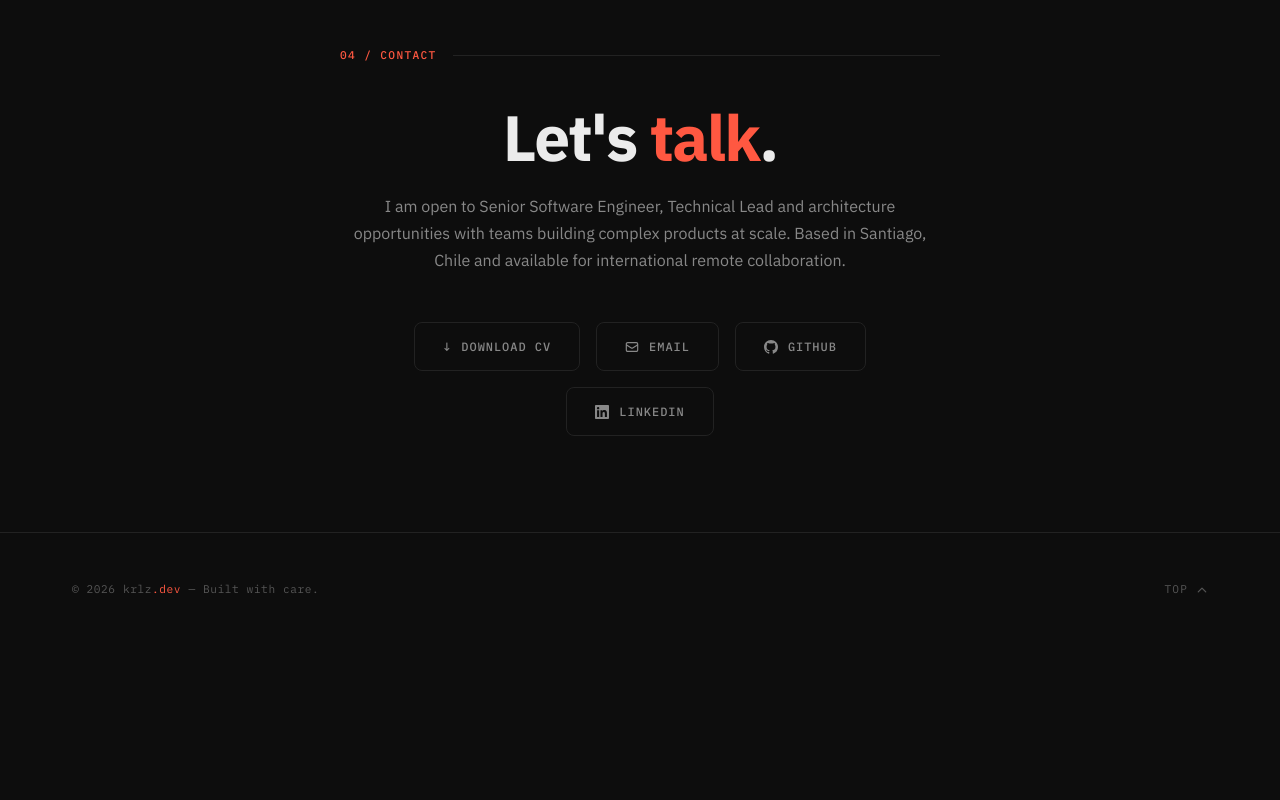
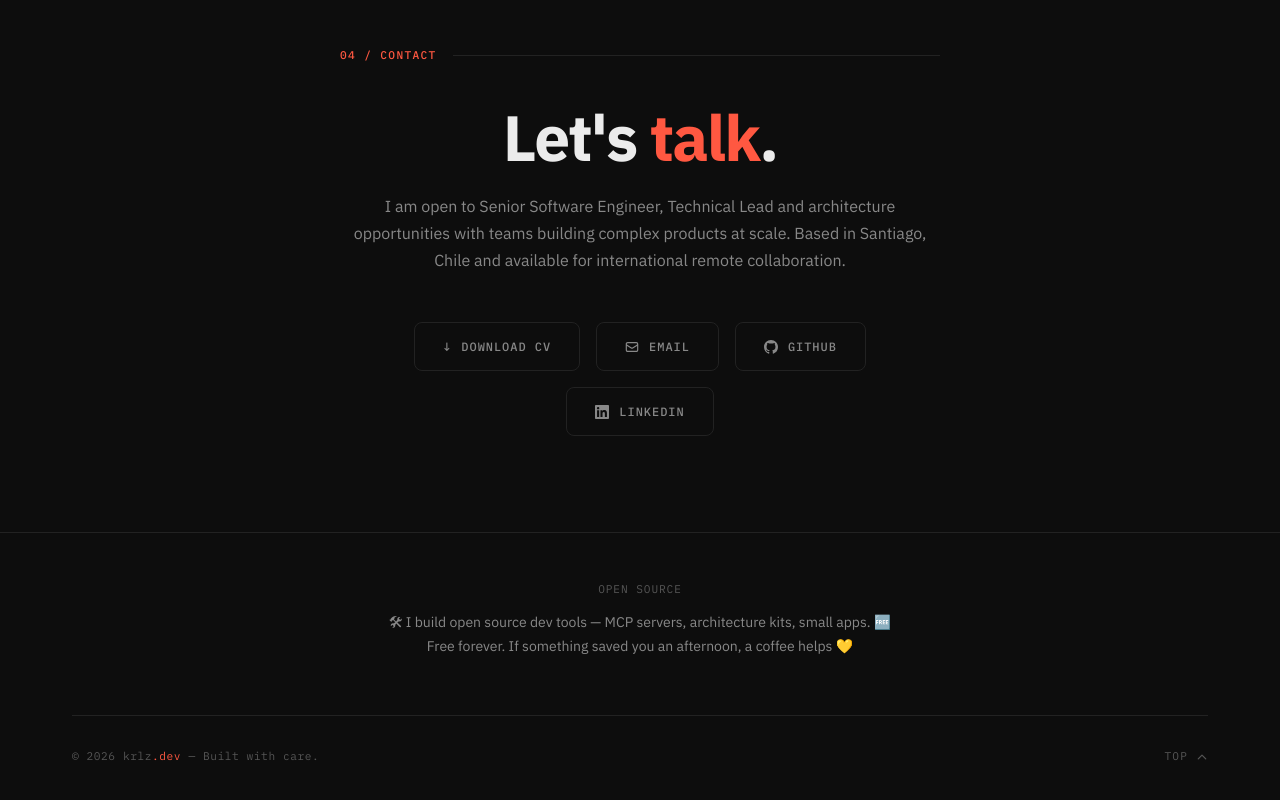
Before and after one commit to krlz-dev/krlz, a Next.js app: page / in a window 1280 px wide. Shown: the part 4266-5066 px from the top of the page. Before the commit the page ends 4913 px from the top, so only its background shows below. Built offline with nearby package versions, Linux system fonts and the light colour scheme.

Commit message:
Add Buy Me a Coffee support section to footer
The upstream BMC script injects its markup where it is parsed, so it is
mounted into a container ref on the client instead of inlined in JSX.
Cleans up on unmount to avoid duplicate buttons under StrictMode.

```diff
--- a/src/components/layout/Footer.tsx
+++ b/src/components/layout/Footer.tsx
@@ -1,11 +1,26 @@
 import Link from "next/link";
+import BuyMeACoffee from "@/components/ui/BuyMeACoffee";
 
 export default function Footer() {
   return (
     <footer className="py-12 border-t border-border">
-      <div className="max-w-[1200px] mx-auto px-8 max-md:px-5 flex justify-between items-center">
+      <div className="max-w-[1200px] mx-auto px-8 max-md:px-5 flex flex-col items-center gap-8">
+        <div className="text-center max-w-[520px]">
+          <p className="font-mono text-[0.7rem] text-text-muted tracking-[0.08em] uppercase mb-3">
+            Open source
+          </p>
+          <p className="text-sm text-text-secondary leading-[1.7] mb-6">
+            🛠 I build open source dev tools — MCP servers, architecture kits,
+            small apps. 🆓 Free forever. If something saved you an afternoon, a
+            coffee helps 💛
+          </p>
+          <BuyMeACoffee />
+        </div>
+
+        <div className="w-full flex justify-between items-center pt-8 border-t border-border">
           <p className="font-mono text-[0.7rem] text-text-muted tracking-[0.05em]">
-          &copy; {new Date().getFullYear()} krlz<span className="text-accent">.dev</span> — Built with care.
+            &copy; {new Date().getFullYear()} krlz
+            <span className="text-accent">.dev</span> — Built with care.
           </p>
           <Link
             href="/"
@@ -29,6 +44,7 @@ export default function Footer() {
             </svg>
           </Link>
         </div>
+      </div>
     </footer>
   );
 }
--- /dev/null
+++ b/src/components/ui/BuyMeACoffee.tsx
@@ -0,0 +1,45 @@
+"use client";
+
+import { useEffect, useRef } from "react";
+
+const BMC_SRC = "https://cdnjs.buymeacoffee.com/1.0.0/button.prod.min.js";
+
+/**
+ * Official Buy Me a Coffee button.
+ *
+ * The upstream script injects a <div> right where it is parsed, so it cannot
+ * simply be dropped into JSX. This mounts it into a container ref on the
+ * client and cleans up on unmount (React 18 StrictMode runs effects twice in
+ * dev, which would otherwise render two buttons).
+ */
+export default function BuyMeACoffee() {
+  const ref = useRef<HTMLDivElement>(null);
+
+  useEffect(() => {
+    const host = ref.current;
+    if (!host) return;
+
+    host.innerHTML = "";
+
+    const script = document.createElement("script");
+    script.src = BMC_SRC;
+    script.async = true;
+    script.setAttribute("data-name", "bmc-button");
+    script.setAttribute("data-slug", "krlz");
+    script.setAttribute("data-color", "#FFDD00");
+    script.setAttribute("data-emoji", "☕");
+    script.setAttribute("data-font", "Cookie");
+    script.setAttribute("data-text", "Buy me a coffee");
+    script.setAttribute("data-outline-color", "#000000");
+    script.setAttribute("data-font-color", "#000000");
+    script.setAttribute("data-coffee-color", "#ffffff");
+
+    host.appendChild(script);
+
+    return () => {
+      host.innerHTML = "";
+    };
+  }, []);
+
+  return <div ref={ref} className="bmc-button-host" />;
+}
```
Lines whose indentation alone changed are shown as unchanged.
